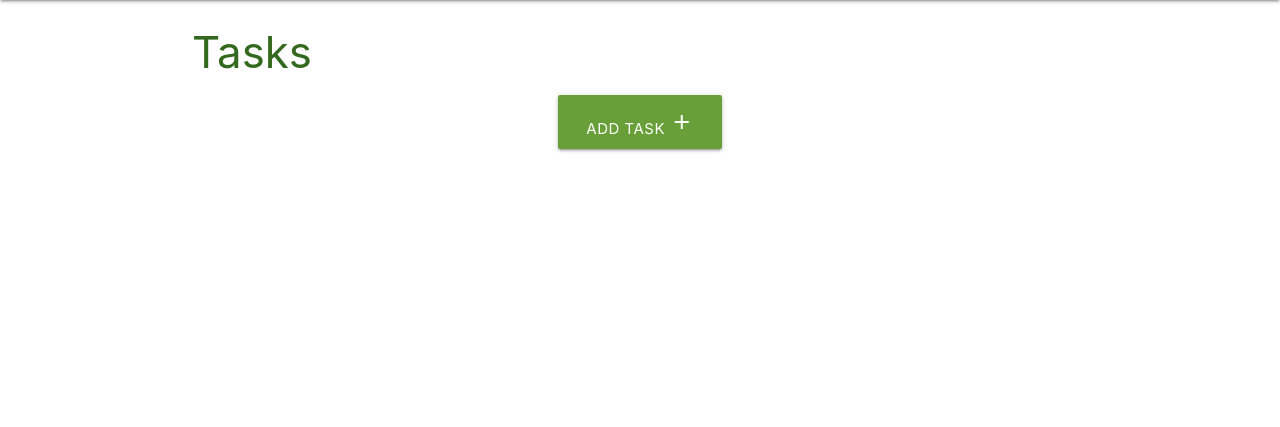
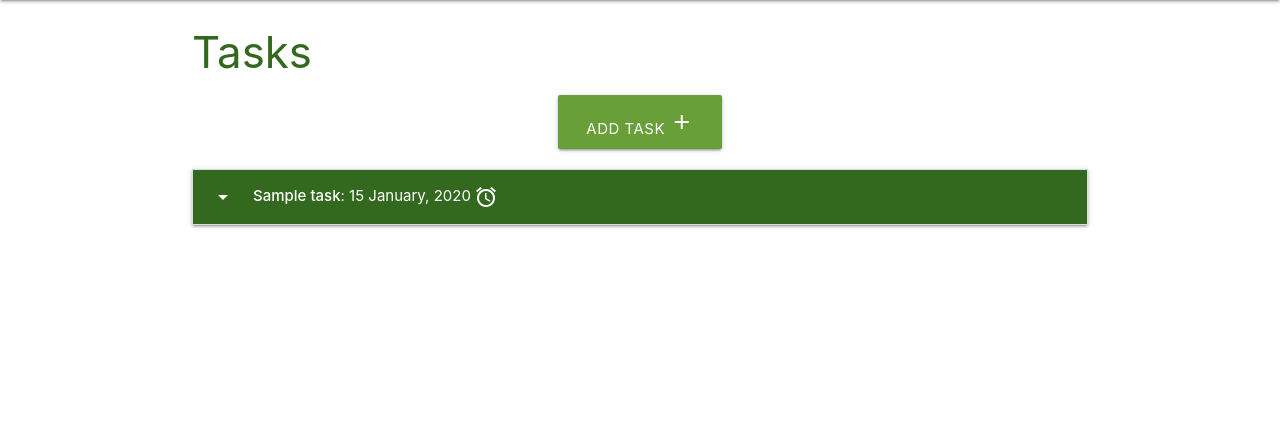
Before and after one commit to pieterkdevilliers/flask-task, a Flask app: page / in a window 1280 px wide. Shown: the part 64-491 px from the top of the page. Run offline with Flask 2, Linux system fonts and the light colour scheme; tables that the repository leaves empty hold one stand-in row (values such as "Sample post").

Commit message:
Add date fixes

```diff
--- a/taskmanager/routes.py
+++ b/taskmanager/routes.py
@@ -5,7 +5,8 @@ from taskmanager.models import Category, Task
 
 @app.route("/")
 def home():
-    return render_template("tasks.html")
+    tasks = list(Task.query.order_by(Task.id).all())
+    return render_template("tasks.html", tasks=tasks)
 
 @app.route("/categories")
 def categories():
--- a/taskmanager/static/js/script.js
+++ b/taskmanager/static/js/script.js
@@ -13,4 +13,9 @@ document.addEventListener('DOMContentLoaded', function() {
     // select initialization
       let selects = document.querySelectorAll('select');
       M.FormSelect.init(selects);
+
+    // collapsible initialization
+      let collapsibles = document.querySelectorAll('.collapsible');
+      M.Collapsible.init(collapsibles);
+
   });
--- a/taskmanager/templates/tasks.html
+++ b/taskmanager/templates/tasks.html
@@ -11,4 +11,23 @@
     </div>
 </div>
 
+<ul class="collapsible">
+    {% for task in tasks|sort(attribute="due_date") %}
+    <li>
+        <div class="collapsible-header white-text light-green darken-4">
+            <i class="material-icons">arrow_drop_down</i>
+            <strong>{{ task.task_name }}</strong> : {{ task.due_date.strftime("%d %B, %Y") }}
+            {% if task.is_urgent == True %}
+                <i class="material-icons">alarm</i>
+            {% endif %}
+        </div>
+      <div class="collapsible-body">
+        <strong>{{ task.category }}</strong>
+        <p>{{ task.task_description }}</p>
+      </div>
+    </li>
+    {% endfor %}
+  </ul>
+
+
 {% endblock %}
```
